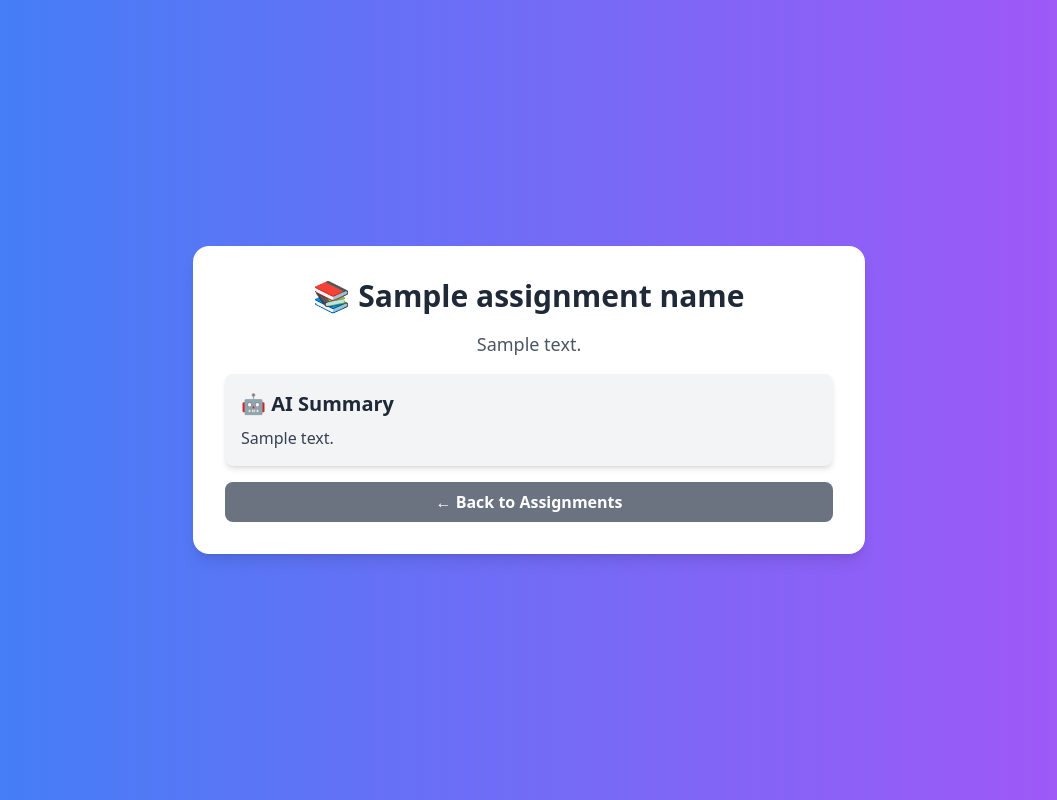
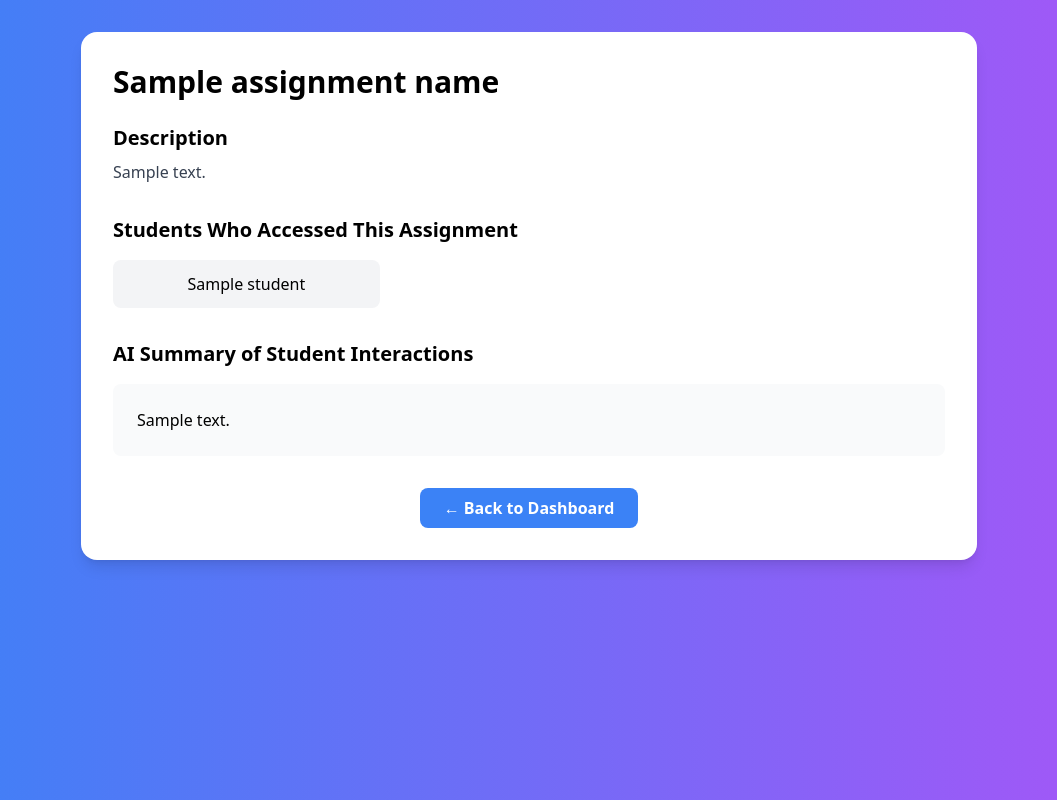
Before and after one commit to ArthurAllilaire/icnoslack, a Flask app: template templates/assignment_details.html in a window 1280 px wide. Shown: the whole page, without its empty margins (111-1168 px from the left). Run offline with Flask 3, Linux system fonts and the light colour scheme; the template is opened without the code that fills it: most values are stand-ins (such as "Sample title", 1, 10 or a date in 2020); some libraries are stand-ins or nearby versions.

Commit message:
feat(markdown teacher assignments)

```diff
--- a/app.py
+++ b/app.py
@@ -288,8 +288,13 @@ def summary(assignment_id):
     """, assignment_id)
     history = cursor.fetchall()
     conn.close()
-    summary = get_ai_summary(history)
-    return summary
+
+    ai_response = get_ai_summary(history)[0]
+    summary_text = markdown.markdown(
+        ai_response.text,
+        extensions=['extra', 'nl2br', 'sane_lists']
+    )
+    return summary_text
 
 @app.route('/uploadAssignment', methods=['POST'])
 def uploadAssignment():
--- a/templates/assignment_details.html
+++ b/templates/assignment_details.html
@@ -5,25 +5,90 @@
     <meta name="viewport" content="width=device-width, initial-scale=1.0">
     <title>Assignment Details</title>
     <script src="https://cdn.tailwindcss.com"></script>
+    <style>
+        .prose {
+            max-width: none;
+        }
+        .prose p {
+            margin-top: 1em;
+            margin-bottom: 1em;
+            white-space: pre-wrap;
+        }
+        .prose ul, .prose ol {
+            margin: 1em 0;
+            padding-left: 2em;
+            list-style: disc outside none;
+        }
+        .prose li {
+            margin: 0.5em 0;
+            padding-left: 0.5em;
+        }
+        .prose h2 {
+            font-size: 1.5em;
+            font-weight: bold;
+            margin: 1.5em 0 0.5em 0;
+        }
+        .prose h3 {
+            font-size: 1.25em;
+            font-weight: bold;
+            margin: 1.25em 0 0.5em 0;
+        }
+        .prose code {
+            background-color: #f3f4f6;
+            padding: 0.2em 0.4em;
+            border-radius: 0.25em;
+            font-family: monospace;
+        }
+        .prose pre {
+            background-color: #f3f4f6;
+            padding: 1em;
+            border-radius: 0.5em;
+            margin: 1em 0;
+            overflow-x: auto;
+        }
+        .prose blockquote {
+            border-left: 4px solid #e5e7eb;
+            padding-left: 1em;
+            margin: 1em 0;
+            color: #4b5563;
+        }
+    </style>
 </head>
-<body class="flex items-center justify-center min-h-screen bg-gradient-to-r from-blue-500 to-purple-500 text-white p-4">
+<body class="min-h-screen bg-gradient-to-r from-blue-500 to-purple-500 p-8">
+    <div class="max-w-4xl mx-auto">
+        <div class="bg-white rounded-2xl shadow-lg p-8">
+            <h1 class="text-3xl font-bold mb-6">{{ assignment_name }}</h1>
 
-    <div class="space-y-4 bg-white text-gray-800 p-8 rounded-2xl shadow-lg w-full max-w-2xl">
-        <h1 class="text-3xl font-bold mb-4 text-center">📚 {{ assignment_name }}</h1>
-        <p class="text-lg text-gray-600 text-center mb-6">{{ assignment_description }}</p>
+            <div class="mb-8">
+                <h2 class="text-xl font-semibold mb-2">Description</h2>
+                <p class="text-gray-700">{{ assignment_description }}</p>
+            </div>
 
+            <div class="mb-8">
+                <h2 class="text-xl font-semibold mb-4">Students Who Accessed This Assignment</h2>
+                <div class="grid grid-cols-2 md:grid-cols-3 gap-4">
+                    {% for student in students %}
+                        <div class="bg-gray-100 rounded-lg p-3 text-center">
+                            {{ student }}
+                        </div>
+                    {% endfor %}
+                </div>
+            </div>
 
+            <div class="mb-8">
+                <h2 class="text-xl font-semibold mb-4">AI Summary of Student Interactions</h2>
+                <div class="bg-gray-50 rounded-lg p-6 prose prose-sm">
+                    {{ summary|safe }}
+                </div>
+            </div>
 
-        <div class="bg-gray-100 p-4 rounded-lg shadow-md">
-            <h3 class="text-xl font-semibold mb-2">🤖 AI Summary</h3>
-            <p class="text-gray-700">{{ summary }}</p>
+            <div class="text-center">
+                <a href="{{ url_for('teacher') }}"
+                   class="inline-block bg-blue-500 hover:bg-blue-600 text-white font-semibold py-2 px-6 rounded-lg transition duration-300">
+                    ← Back to Dashboard
+                </a>
+            </div>
         </div>
-
-        <button onclick="window.history.back();"
-            class="w-full bg-gray-500 hover:bg-gray-600 text-white font-semibold py-2 px-4 rounded-lg transition duration-300">
-            ← Back to Assignments
-        </button>
     </div>
-
 </body>
 </html>
```
